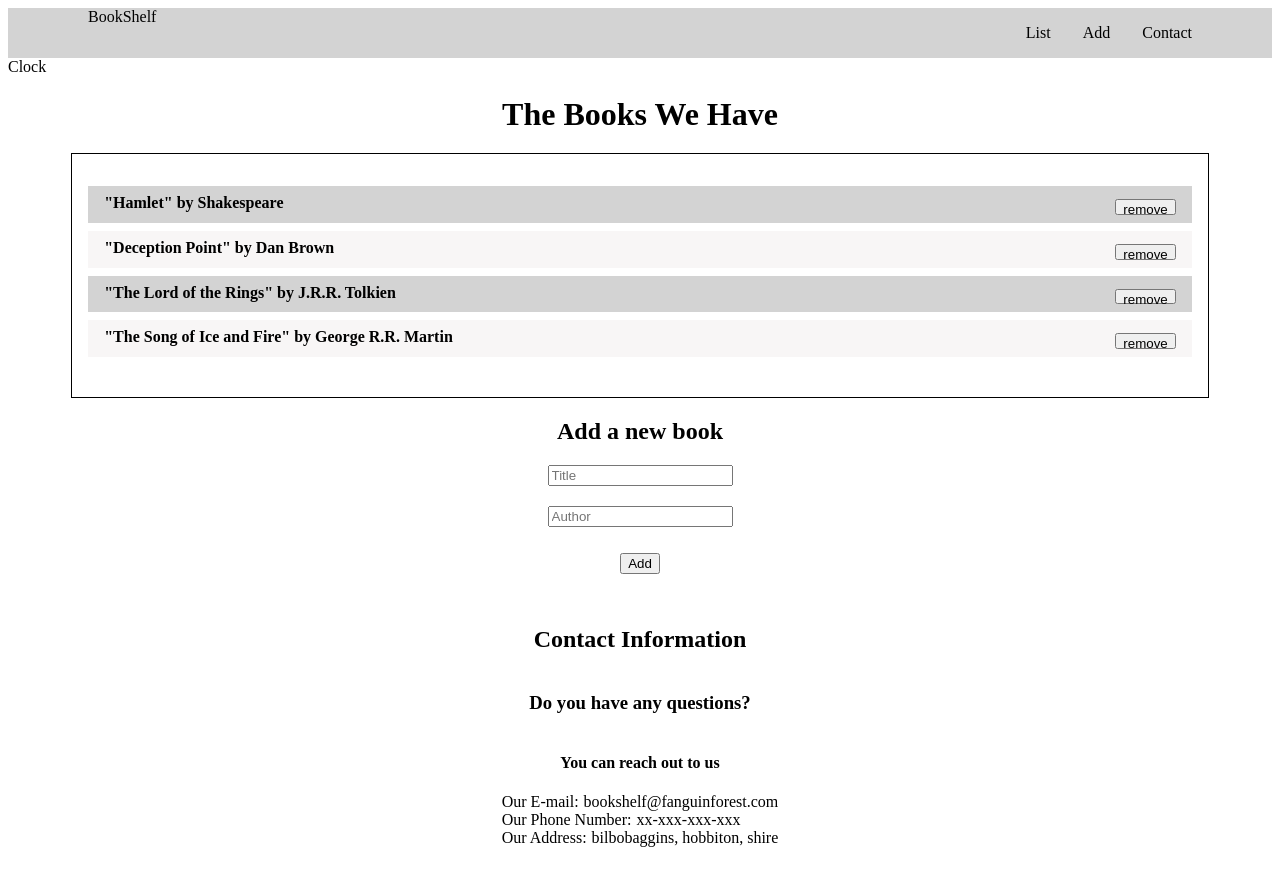
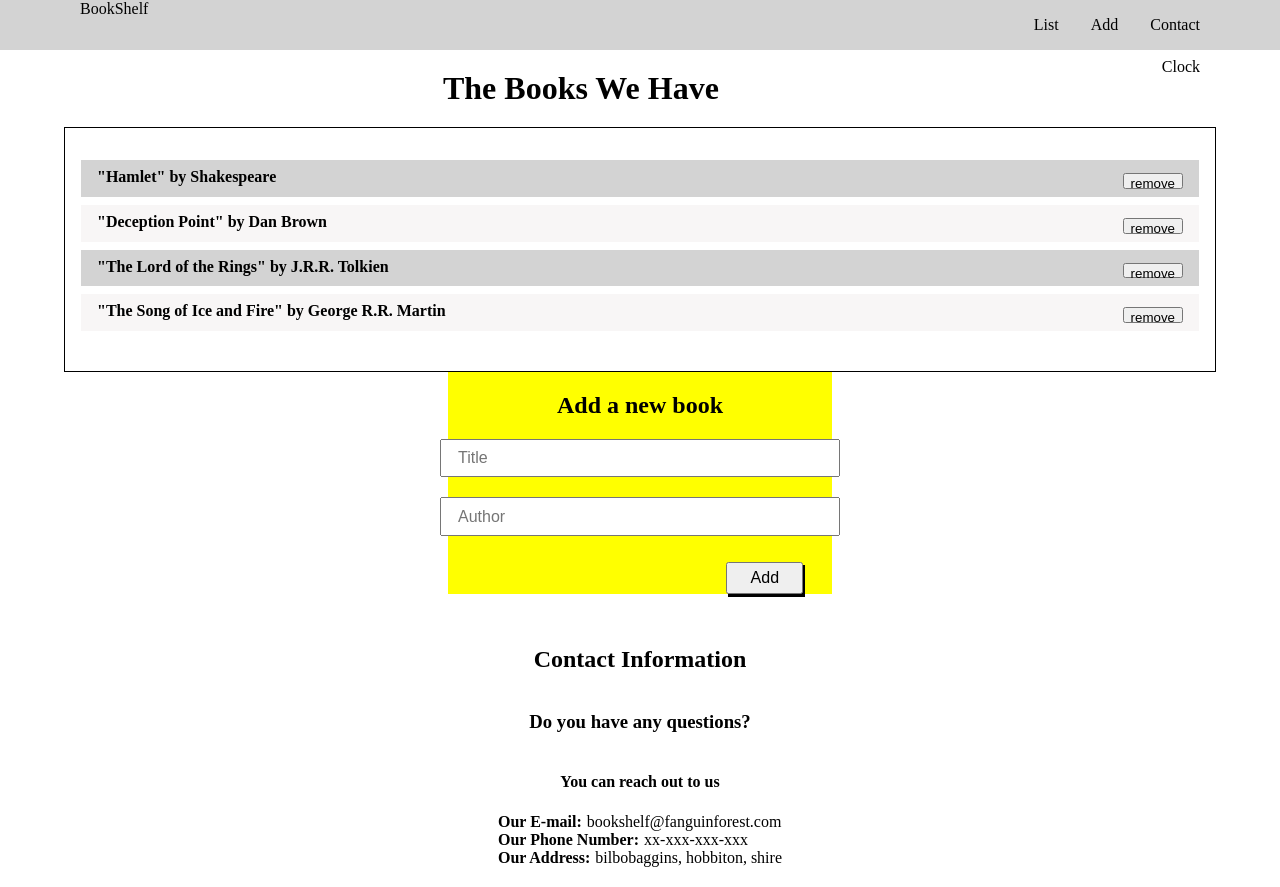
Before and after one commit to AliRezaBmeDu/book-shelf, a website: page index.html in a window 1280 px wide. Drawn offline with Linux system fonts and the light colour scheme.

Commit message:
Update the add button style

```diff
--- a/css/newstyle.css
+++ b/css/newstyle.css
@@ -1,3 +1,6 @@
+body {
+    margin: auto;
+}
 
 header nav {
     display: flex;
@@ -10,6 +13,12 @@ header nav {
     list-style-type: none;
     display: flex;
     gap: 2rem;
+  }
+
+  .clock {
+    margin-right: 5rem;
+    margin-top: 0.5rem;
+    float: right;
   }
 
   h1 {
@@ -59,6 +68,9 @@ header nav {
     justify-content: center;
     align-items: center;
     margin-bottom: 2rem;
+    background-color: yellow;
+    width: 30%;
+    margin-inline: 35%;
   }
 
   .new-input {
@@ -75,8 +87,26 @@ header nav {
     margin-bottom: 1rem;
   }
 
+  input{
+    box-sizing: border-box;
+    width: 25em;
+    height: 2.4rem;
+    padding-inline-start: 1rem;
+    font-size: 1rem;
+  }
+
+  input::placeholder{
+    font-size: 1rem;
+  }
+
   #add {
-    display: flex;
+    width: 20%;
+    height: 2rem;
+    font-size: 1rem;
+    align-self: flex-end;
+    margin-right: 1.8rem;
+    box-sizing: border-box;
+    box-shadow: 2px 3px;
   }
 
   .contact {
--- a/index.html
+++ b/index.html
@@ -41,9 +41,9 @@
             <h3>Do you have any questions?</h3>
             <h4>You can reach out to us</h4>
             <ul>
-                <li>Our E-mail: <p class="email">bookshelf@fanguinforest.com</p></li>
-                <li>Our Phone Number: <p>xx-xxx-xxx-xxx</p></li>
-                <li>Our Address: <p>bilbobaggins, hobbiton, shire</p></li>
+                <li><strong>Our E-mail: </strong><p class="email">bookshelf@fanguinforest.com</p></li>
+                <li><strong>Our Phone Number: </strong><p>xx-xxx-xxx-xxx</p></li>
+                <li><strong>Our Address: </strong><p>bilbobaggins, hobbiton, shire</p></li>
             </ul>
         </div>
         <script src="./javascripts/refractor.js"></script>
```
